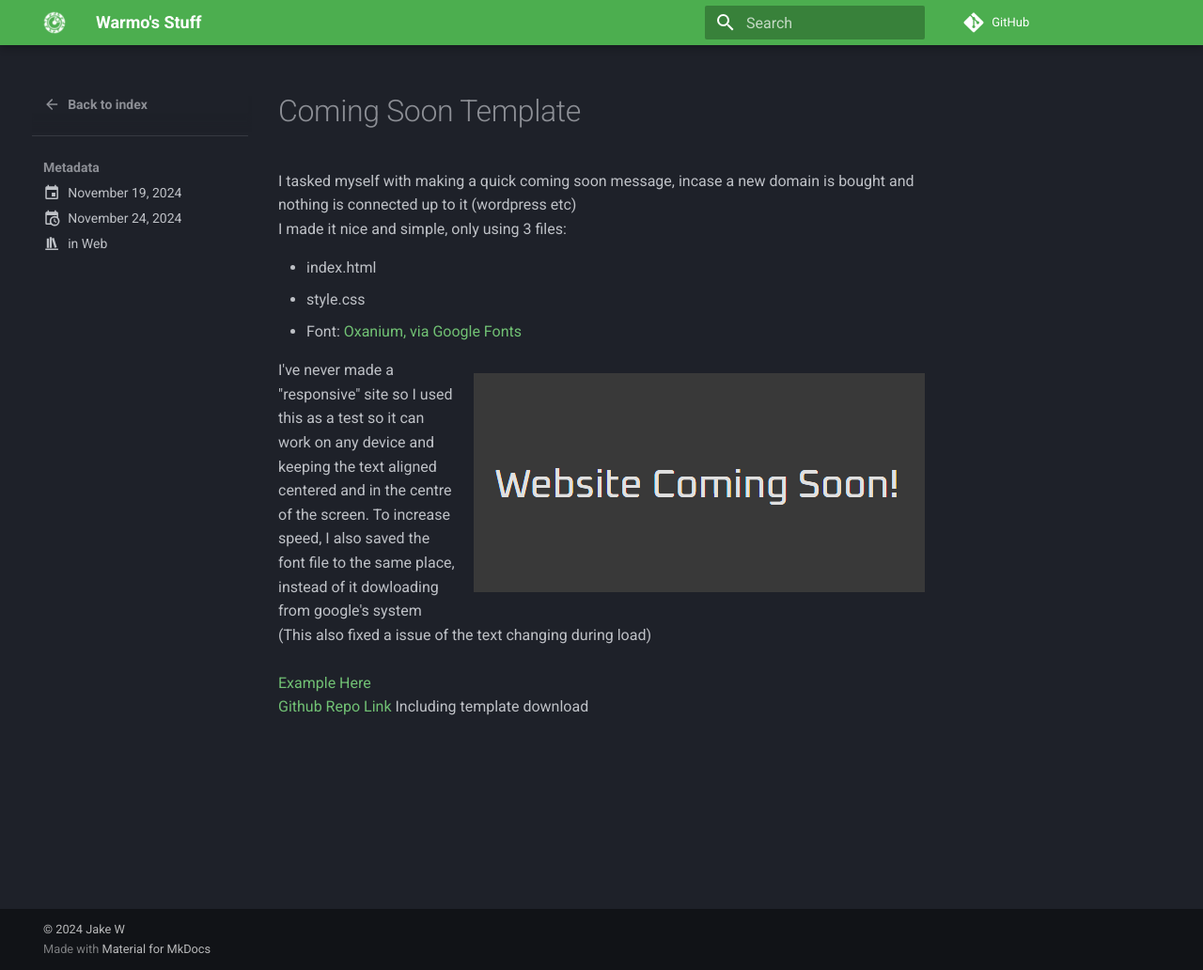
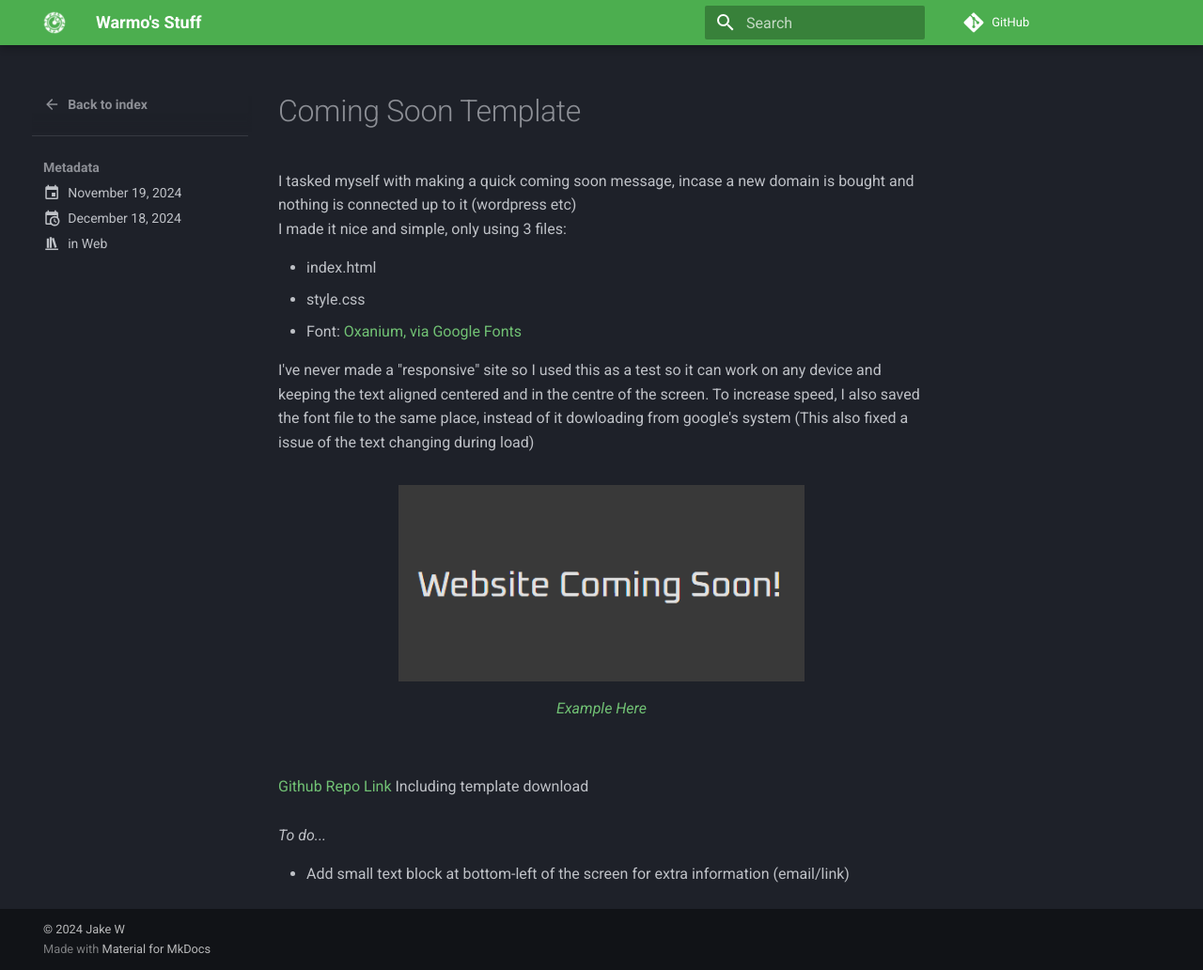
Before and after one commit to Warmo/warmo.github.io, an MkDocs documentation site: the page built from docs/work/posts/coming-soon-template.md, in a window 1280 px wide and 1032 px high. Shown: the whole window at 94% size. Built offline with MkDocs 1.6.1 and Material for MkDocs 9.7.7, drawn with Linux system fonts in a browser that asks for light colours; comment, search, counter and statistics services are not loaded.

Commit message:
Edited template and iOS icon ugh

```diff
--- a/docs/overrides/main.html
+++ b/docs/overrides/main.html
@@ -2,5 +2,5 @@
 
 {% block header %}
 {{ super() }}
-<link rel="apple-touch-icon" href="/images/icons/maze-cornea-150.png">
+<link rel="apple-touch-icon" href="/images/icons/maze-cornea-180.png" sizes="180x180">
 {% endblock %}
--- a/docs/work/posts/coming-soon-template.md
+++ b/docs/work/posts/coming-soon-template.md
@@ -1,7 +1,7 @@
 ---
 date:
     created: 2024-11-19
-    updated: 2024-11-24
+    updated: 2024-12-18
 title: Coming Soon Template
 categories:
     - Web
@@ -15,10 +15,16 @@ I made it nice and simple, only using 3 files:
 - style.css
 - Font: [Oxanium, via Google Fonts](https://fonts.google.com/specimen/Oxanium)
 
-![Preview](/images/comingsoon.png){ align=right }
 I've never made a "responsive" site so I used this as a test so it can work on any device and keeping the text aligned centered and in the centre of the screen. To increase speed, I also saved the font file to the same place, instead of it dowloading from google's system (This also fixed a issue of the text changing during load)
+
+![Preview](/images/comingsoon.png){ width="90%" }
+/// caption
+[Example Here](https://warmolabs.tf/responsive-site-template/)
+///
+<br>
+[Github Repo Link](https://github.com/MrWarmo/responsive-site-template) Including template download
 <br>
 <br>
-[Example Here](https://warmolabs.tf/responsive-site-template/)
-<br>
-[Github Repo Link](https://github.com/MrWarmo/responsive-site-template) Including template download
+*To do...*
+
+- Add small text block at bottom-left of the screen for extra information (email/link)
--- a/mkdocs.yml
+++ b/mkdocs.yml
@@ -38,6 +38,7 @@ plugins:
 markdown_extensions:
 #    - pymdownx.keys
 #    - pymdownx.smartsymbols
+    - pymdownx.blocks.caption
     - def_list
     - attr_list
     - pymdownx.tasklist:
```
Also changed, not shown: docs/images/icons/maze-cornea-150.png (deleted), docs/images/icons/maze-cornea-180.png (added), 1 other file.
